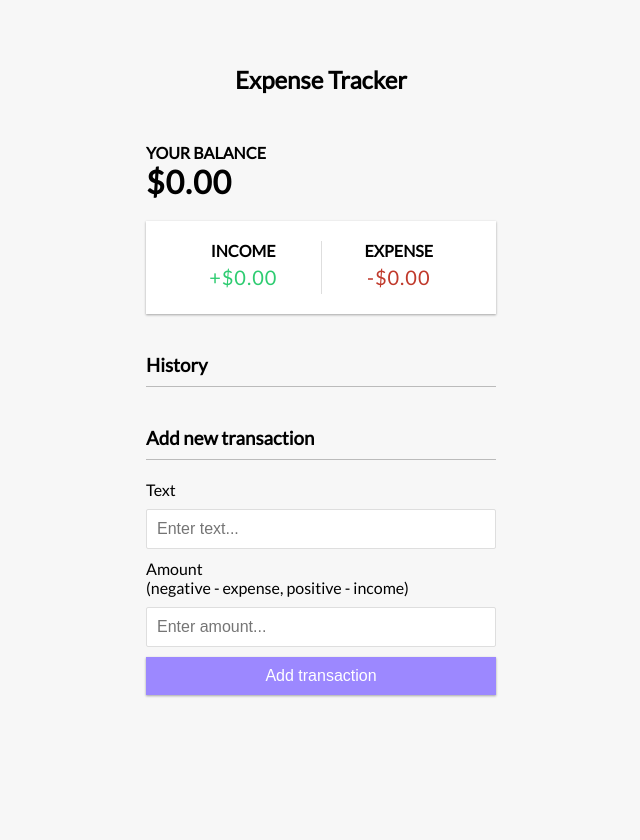
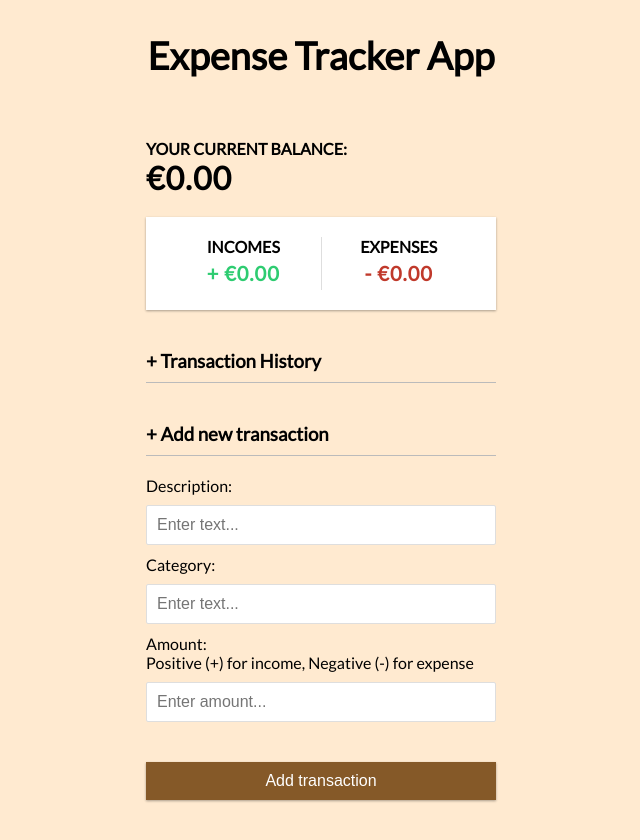
Before and after one commit to HelenQuang/Expense-Tracker-App, a plain HTML site: page index.html in a window 1280 px wide. Shown: the whole page, without its empty margins (319-959 px from the left). Before the commit the page ends 800 px from the top, so only its background shows below. Drawn offline with Linux system fonts and the light colour scheme; a script that the page names is missing.

Commit message:
HTML, CSS

```diff
--- a/index.html
+++ b/index.html
@@ -5,44 +5,50 @@
     <meta name="viewport" content="width=device-width, initial-scale=1.0" />
     <meta http-equiv="X-UA-Compatible" content="ie=edge" />
     <link rel="stylesheet" href="style.css" />
-    <title>Expense Tracker</title>
+    <title>Expense Tracker App</title>
   </head>
   <body>
-    <h2>Expense Tracker</h2>
+    <h2>Expense Tracker App</h2>
 
     <div class="container">
-      <h4>Your Balance</h4>
-      <h1 id="balance">$0.00</h1>
+      <h4>Your Current Balance:</h4>
+      <h1 id="balance">€0.00</h1>
 
       <div class="inc-exp-container">
         <div>
-          <h4>Income</h4>
-          <p id="money-plus" class="money plus">+$0.00</p>
+          <h4>Incomes</h4>
+          <p id="money-plus" class="money plus">+ €0.00</p>
         </div>
         <div>
-          <h4>Expense</h4>
-          <p id="money-minus" class="money minus">-$0.00</p>
+          <h4>Expenses</h4>
+          <p id="money-minus" class="money minus">- €0.00</p>
         </div>
       </div>
 
-      <h3>History</h3>
+      <h3>+ Transaction History</h3>
       <ul id="list" class="list">
         <!-- <li class="minus">
           Cash <span>-$400</span><button class="delete-btn">x</button>
         </li> -->
       </ul>
 
-      <h3>Add new transaction</h3>
+      <h3>+ Add new transaction</h3>
       <form id="form">
         <div class="form-control">
-          <label for="text">Text</label>
+          <label for="text">Description:</label>
           <input type="text" id="text" placeholder="Enter text..." />
         </div>
+
+        <div class="form-control">
+          <label for="text">Category:</label>
+          <input type="text" id="text" placeholder="Enter text..." />
+        </div>
+
         <div class="form-control">
           <label for="amount"
-            >Amount <br />
-            (negative - expense, positive - income)</label
-          >
+            >Amount: <br />
+            Positive (+) for income, Negative (-) for expense
+          </label>
           <input type="number" id="amount" placeholder="Enter amount..." />
         </div>
         <button class="btn">Add transaction</button>
--- a/style.css
+++ b/style.css
@@ -1,7 +1,9 @@
-@import url('https://fonts.googleapis.com/css?family=Lato&display=swap');
+@import url("https://fonts.googleapis.com/css?family=Lato&display=swap");
 
 :root {
   --box-shadow: 0 1px 3px rgba(0, 0, 0, 0.12), 0 1px 2px rgba(0, 0, 0, 0.24);
+  --primary-color: #ffead0;
+  --secondary-color: #855928;
 }
 
 * {
@@ -9,14 +11,14 @@
 }
 
 body {
-  background-color: #f7f7f7;
+  background-color: var(--primary-color);
   display: flex;
   flex-direction: column;
   align-items: center;
   justify-content: center;
   min-height: 100vh;
   margin: 0;
-  font-family: 'Lato', sans-serif;
+  font-family: "Lato", sans-serif;
 }
 
 .container {
@@ -27,6 +29,10 @@ body {
 h1 {
   letter-spacing: 1px;
   margin: 0;
+}
+
+h2 {
+  font-size: 38px;
 }
 
 h3 {
@@ -66,19 +72,22 @@ h4 {
 
 .money.plus {
   color: #2ecc71;
+  font-weight: 600;
 }
 
 .money.minus {
   color: #c0392b;
+  font-weight: 600;
 }
 
 label {
   display: inline-block;
   margin: 10px 0;
+  font-weight: 500;
 }
 
-input[type='text'],
-input[type='number'] {
+input[type="text"],
+input[type="number"] {
   border: 1px solid #dedede;
   border-radius: 2px;
   display: block;
@@ -89,13 +98,13 @@ input[type='number'] {
 
 .btn {
   cursor: pointer;
-  background-color: #9c88ff;
+  background-color: var(--secondary-color);
   box-shadow: var(--box-shadow);
   color: #fff;
   border: 0;
   display: block;
   font-size: 16px;
-  margin: 10px 0 30px;
+  margin: 40px 0 30px;
   padding: 10px;
   width: 100%;
 }
@@ -144,6 +153,7 @@ input[type='number'] {
   transform: translate(-100%, -50%);
   opacity: 0;
   transition: opacity 0.3s ease;
+  margin-right: 20px;
 }
 
 .list li:hover .delete-btn {
```
Also changed, not shown: script.js (added), 1 other file.
